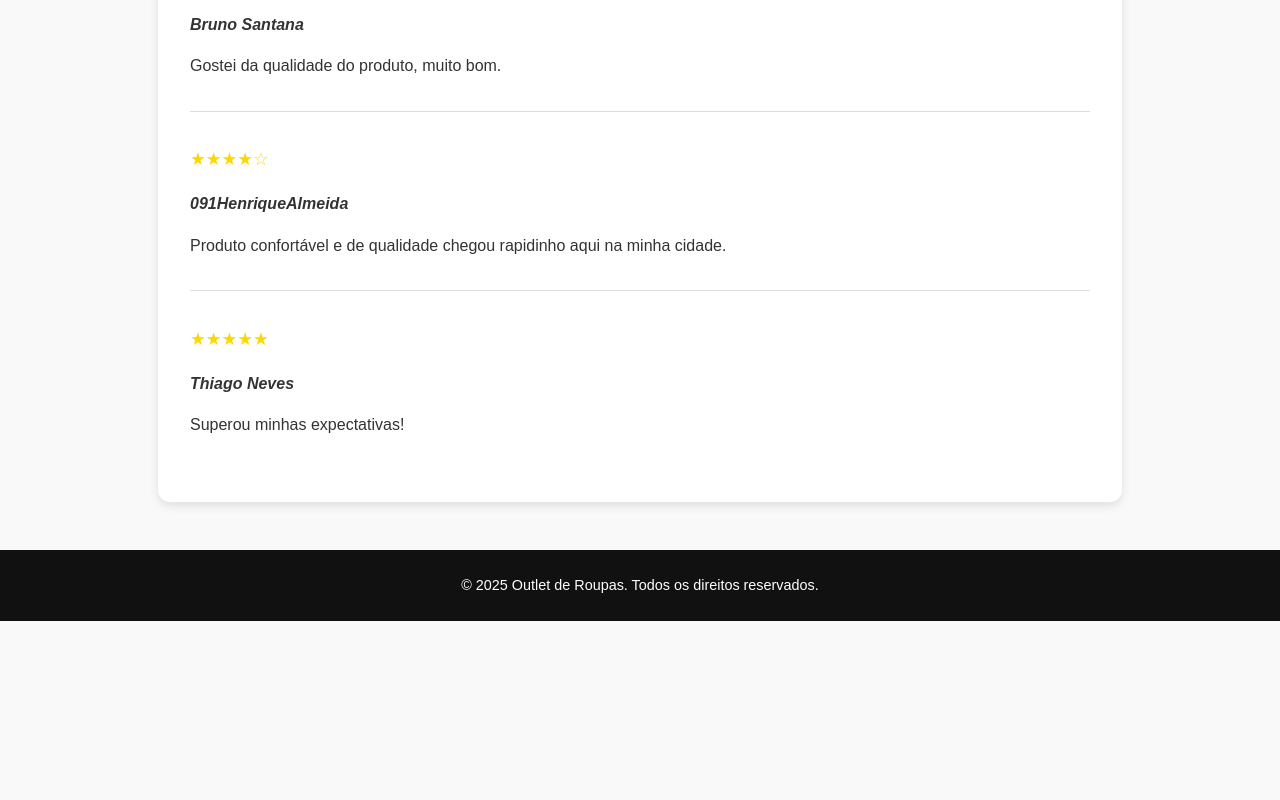
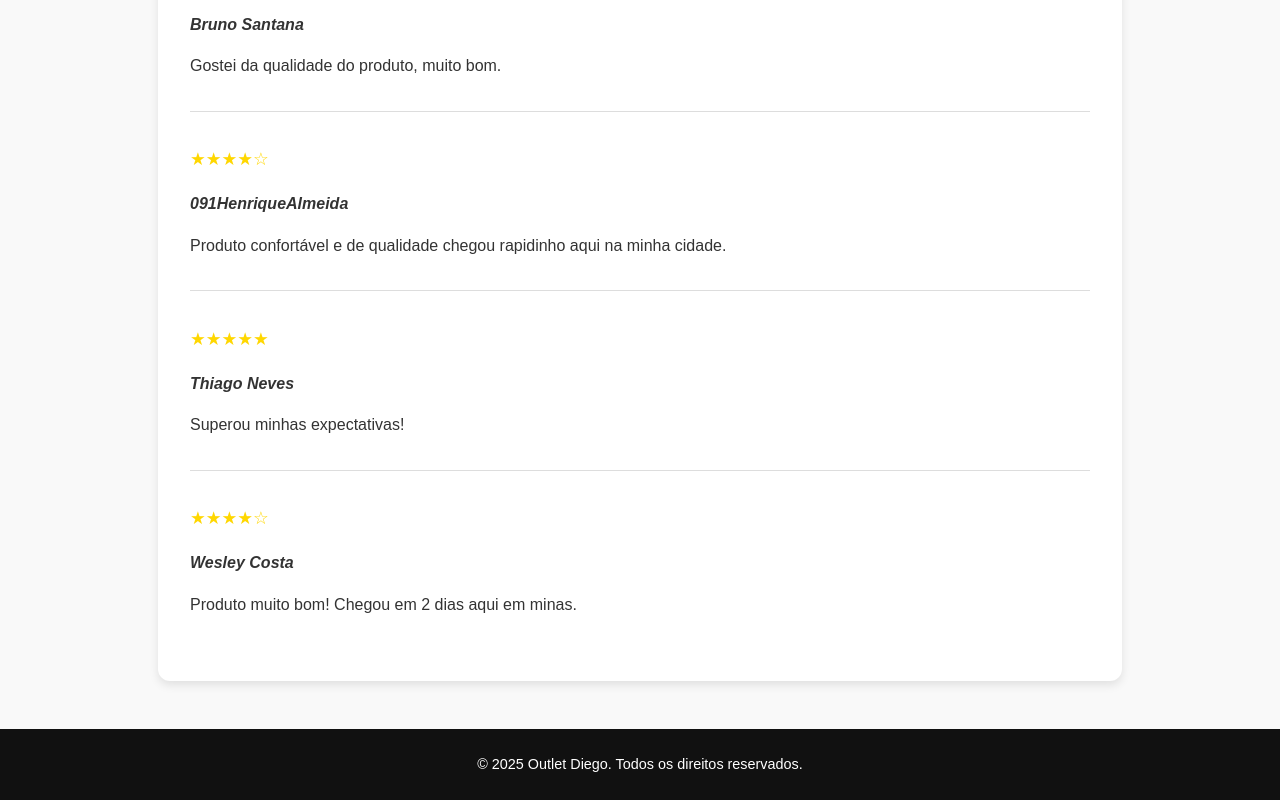
Before and after one commit to DiegoVeigas/outlet-diego, a plain HTML site: page index.html in a window 1280 px wide. Shown: the part 1408-2208 px from the top of the page. Before the commit the page ends 2029 px from the top, so only its background shows below. Drawn offline with Linux system fonts and the light colour scheme.

Commit message:
index.html

```diff
--- a/index.html
+++ b/index.html
@@ -233,11 +233,16 @@
         <b><i>Thiago Neves</i></b>
         <p>Superou minhas expectativas!</p>
       </div>
+      <div class="comentario">
+        <p class="stars">★★★★☆</p>
+        <b><i>Wesley Costa</i></b>
+        <p>Produto muito bom! Chegou em 2 dias aqui em minas.</p>
+      </div>
     </section>
   </main>
 
   <footer>
-    &copy; <span id="ano"></span> Outlet de Roupas. Todos os direitos reservados.
+    &copy; <span id="ano"></span> Outlet Diego. Todos os direitos reservados.
   </footer>
 
   <script>
```
